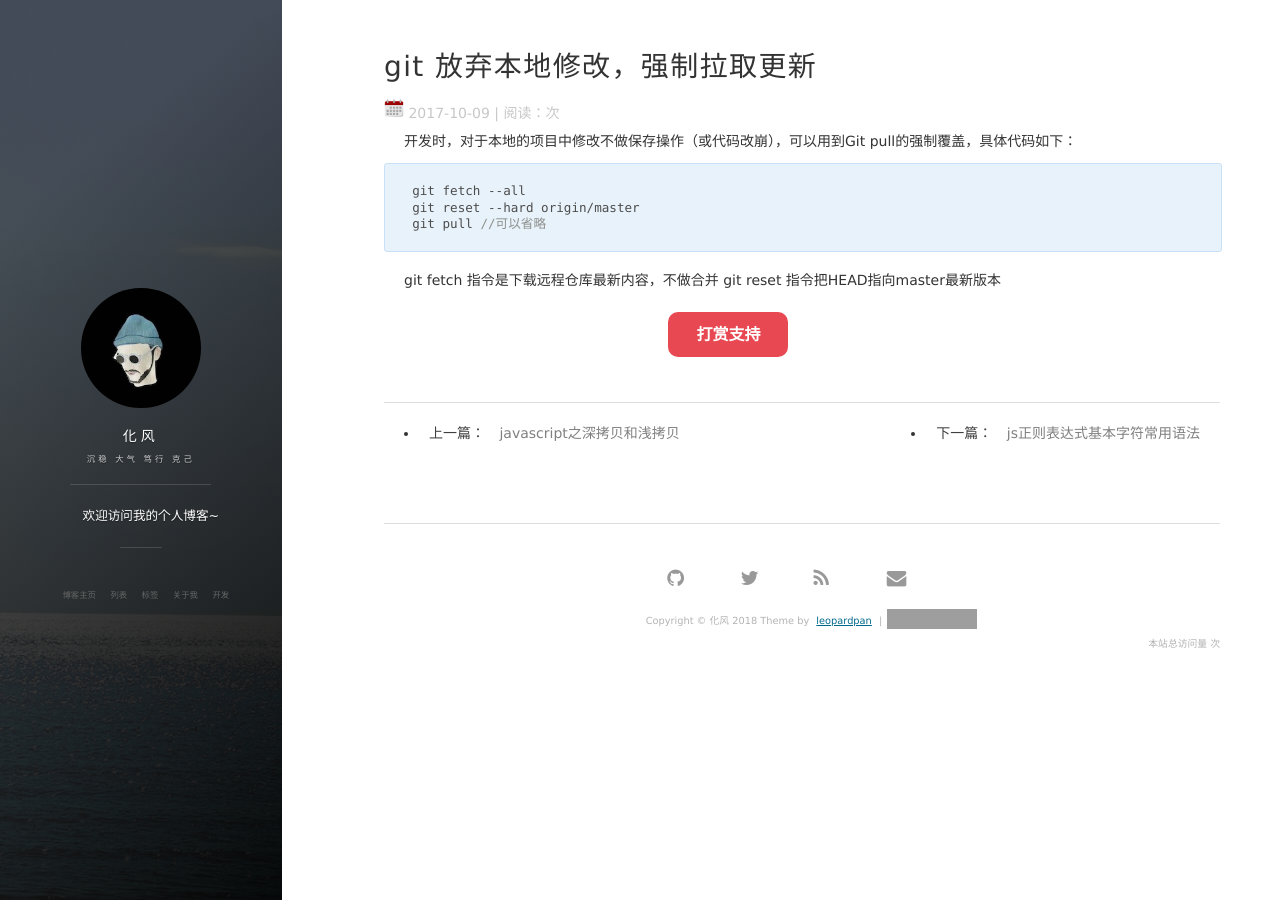
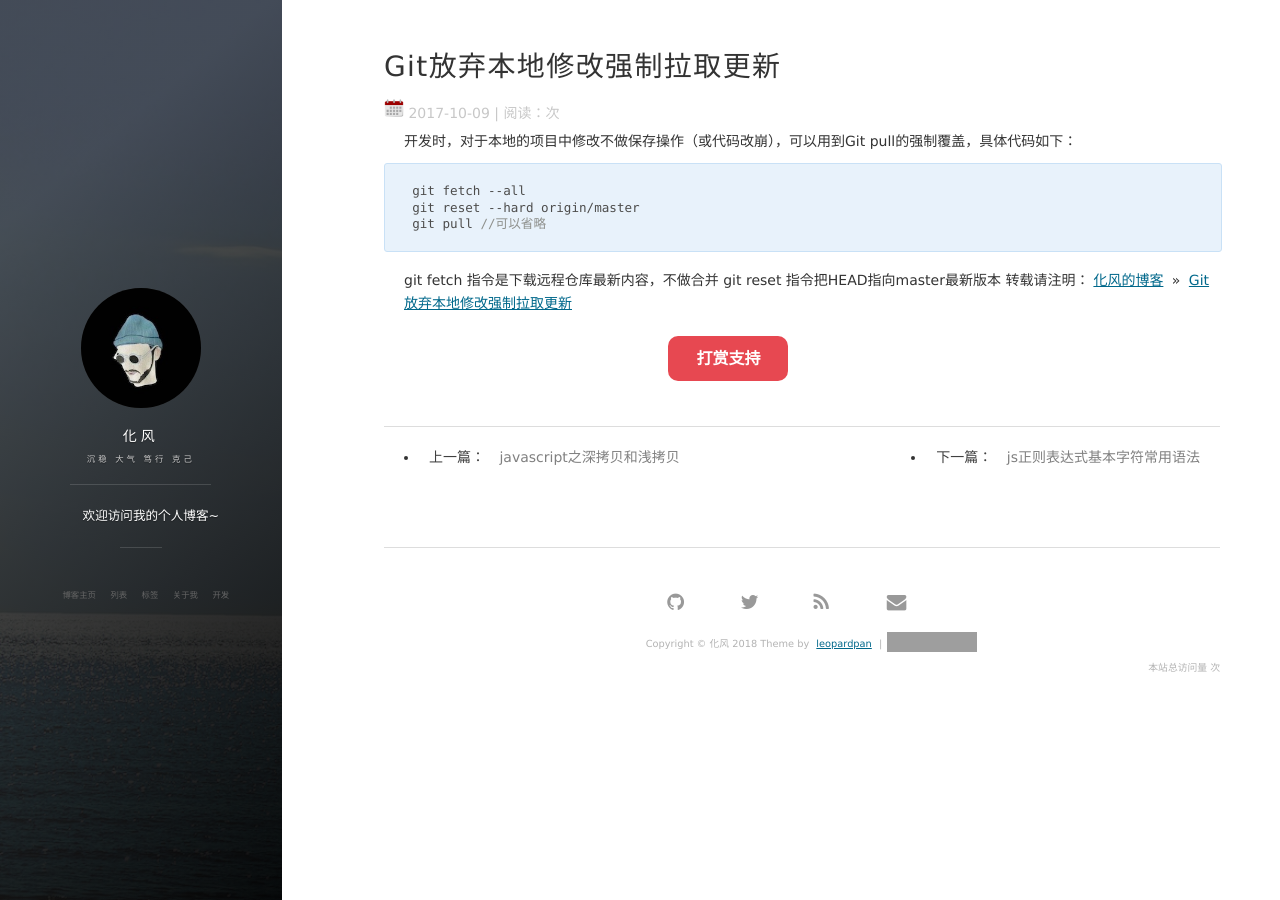
Before and after one commit to xinchanghao/xinchanghao.github.io, a Jekyll site: the page built from _posts/2017-10-09-git放弃本地修改，强制拉取更新.md, in a window 1280 px wide. Built offline with Jekyll 4.4.1, drawn with Linux system fonts in a browser that asks for light colours; nearby versions of some CDN libraries; comment, search, counter and statistics services are not loaded; grey boxes are pictures that could not be loaded.

Commit message:
add blogs

```diff
--- a/_posts/2017-10-09-git放弃本地修改，强制拉取更新.md
+++ b/_posts/2017-10-09-git放弃本地修改，强制拉取更新.md
@@ -1,8 +1,8 @@
 ---
 layout: post
-title: "git 放弃本地修改，强制拉取更新"
+title: "Git放弃本地修改强制拉取更新"
 date: 2017-10-09
-description: "git 放弃本地修改"
+description: "Git放弃本地修改强制拉取更新"
 tag: Git
 ---
 
@@ -16,3 +16,4 @@ git pull //可以省略
 
 git fetch 指令是下载远程仓库最新内容，不做合并
 git reset 指令把HEAD指向master最新版本
+转载请注明：[化风的博客](http://xinchanghao.github.io) » [Git放弃本地修改强制拉取更新](/2017/10/Git放弃本地修改强制拉取更新/)
```
